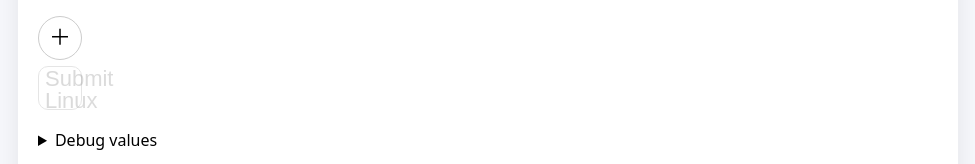
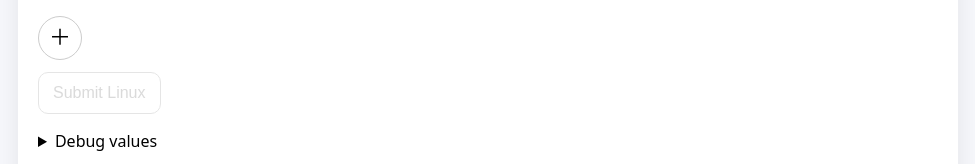
Before and after one commit to AndrewOng2066/testing_github_pages, a React (Create React App) app: page / in a window 1280 px wide. Shown: the part 282-446 px from the top of the page, without its empty margins (152-1127 px from the left). Built offline with nearby package versions, Linux system fonts and the light colour scheme.

Commit message:
Edit style

```diff
--- a/src/App.js
+++ b/src/App.js
@@ -223,6 +223,7 @@ export default function App() {
           style={{
             ...styles.submitButton,
             opacity: getIsCurrentSelectionValid() ? 1 : 0.5,
+            cursor: getIsCurrentSelectionValid ? "pointer" : "not-allowed",
           }}
           title={`Submit for ${selected}`}
         >
@@ -278,7 +279,7 @@ const styles = {
   field: { flex: "1 1 280px" },
   label: { display: "block", fontSize: 13, marginBottom: 6, color: "#333" },
   input: {
-    width: "80%",
+    width: "95%",
     padding: "10px 12px",
     borderRadius: 10,
     border: "1px solid #ccc",
@@ -298,15 +299,21 @@ const styles = {
   },
 
   submitButton: {
-    marginTop: 6,
-    width: 44,
-    height: 44,
+    marginTop: 12,
+    padding: "10px 14px",
     borderRadius: 10,
     border: "1px solid #ccc",
     background: "white",
     cursor: "pointer",
-    fontSize: 22,
-    lineHeight: "22px",
+    fontSize: 16,
+    lineHeight: "20px",
+    display: "inline-flex",
+    alignItems: "center",
+    justifyContent: "center",
+    gap: 8,
+    width: "fit-content",
+    height: "auto",
+    whiteSpace: "nowrap",
   },
 
   deleteButton: {
```
